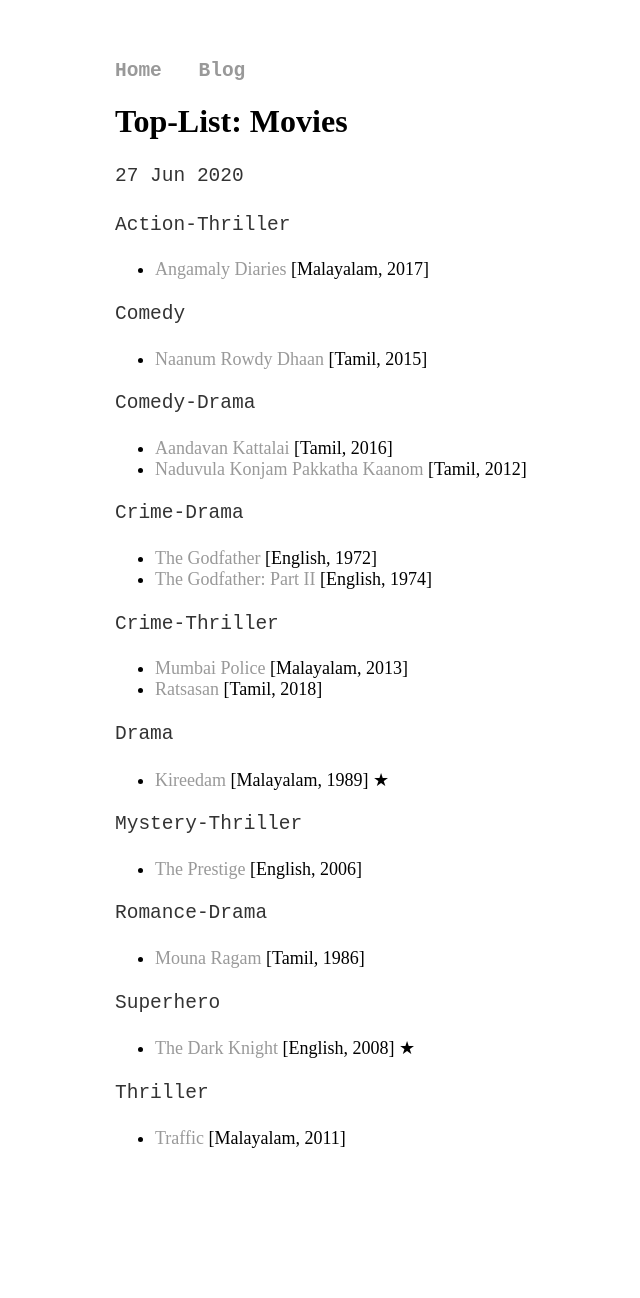
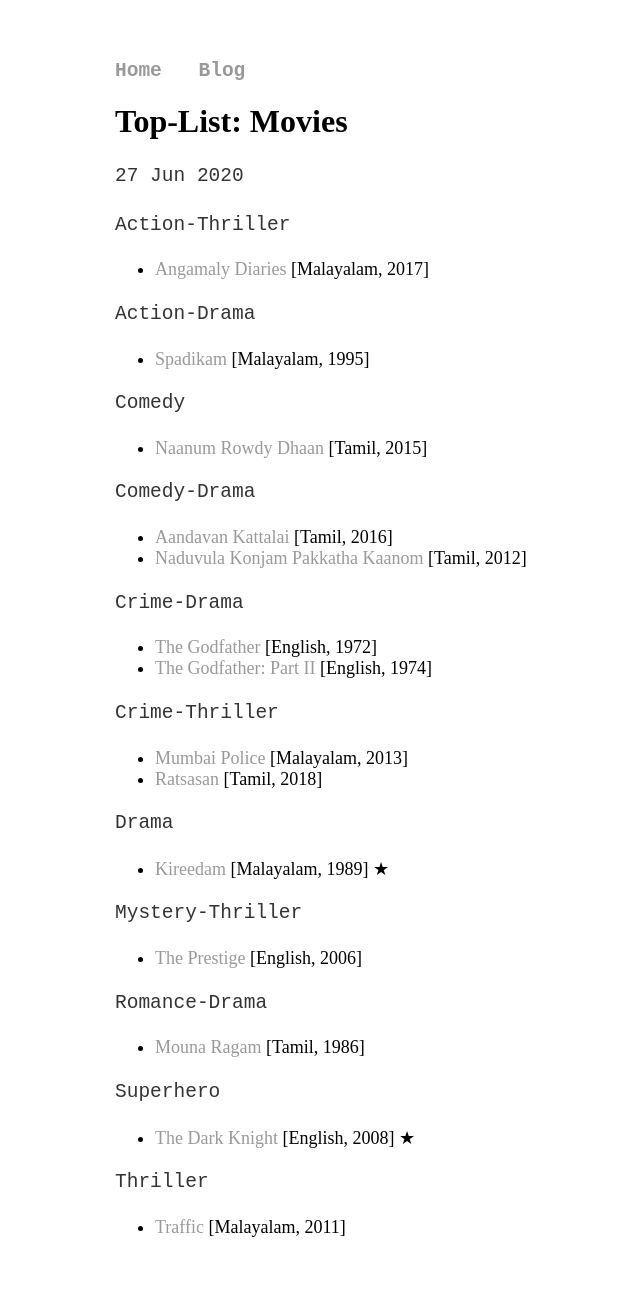
Before and after one commit to joe019/joe019.github.io, a Jekyll site: the page built from _posts/2020-06-27-movies.md, in a window 1280 px wide. Shown: the whole page, without its empty margins (45-685 px from the left). Built offline with Jekyll 4.4.1, drawn with Linux system fonts in a browser that asks for light colours; before the commit the page ends 1209 px from its top, so only the background shows below that.

Commit message:
Added Spadikam

```diff
--- a/_posts/2020-06-27-movies.md
+++ b/_posts/2020-06-27-movies.md
@@ -6,6 +6,9 @@
 
 Action-Thriller
 * [Angamaly Diaries](https://www.youtube.com/watch?v=9mRG1GVxtkY) [Malayalam, 2017]
+
+Action-Drama
+* [Spadikam](https://www.hotstar.com/in/movies/spadikam/1000160352) [Malayalam, 1995]
 
 Comedy
 * [Naanum Rowdy Dhaan](https://www.sunnxt.com/tamil-movie/detail/7258/naanum-rowdy-dhaan/) [Tamil, 2015]
```
